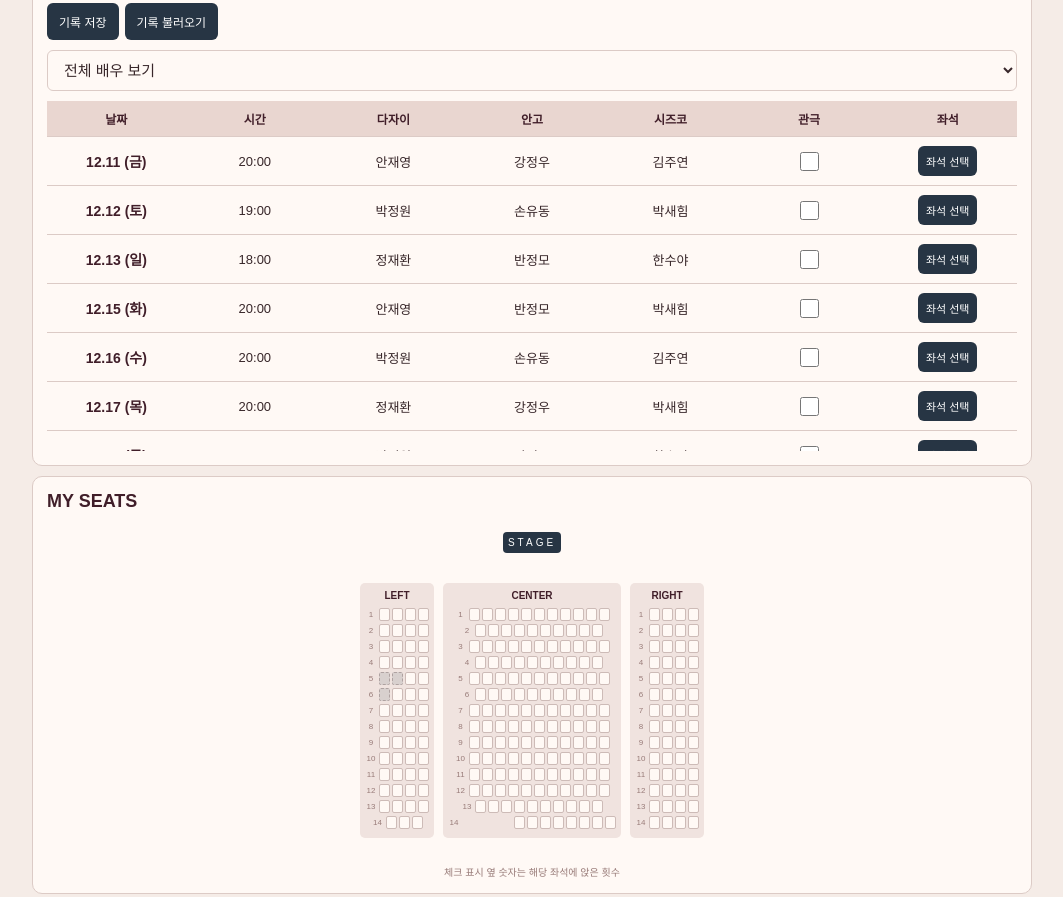
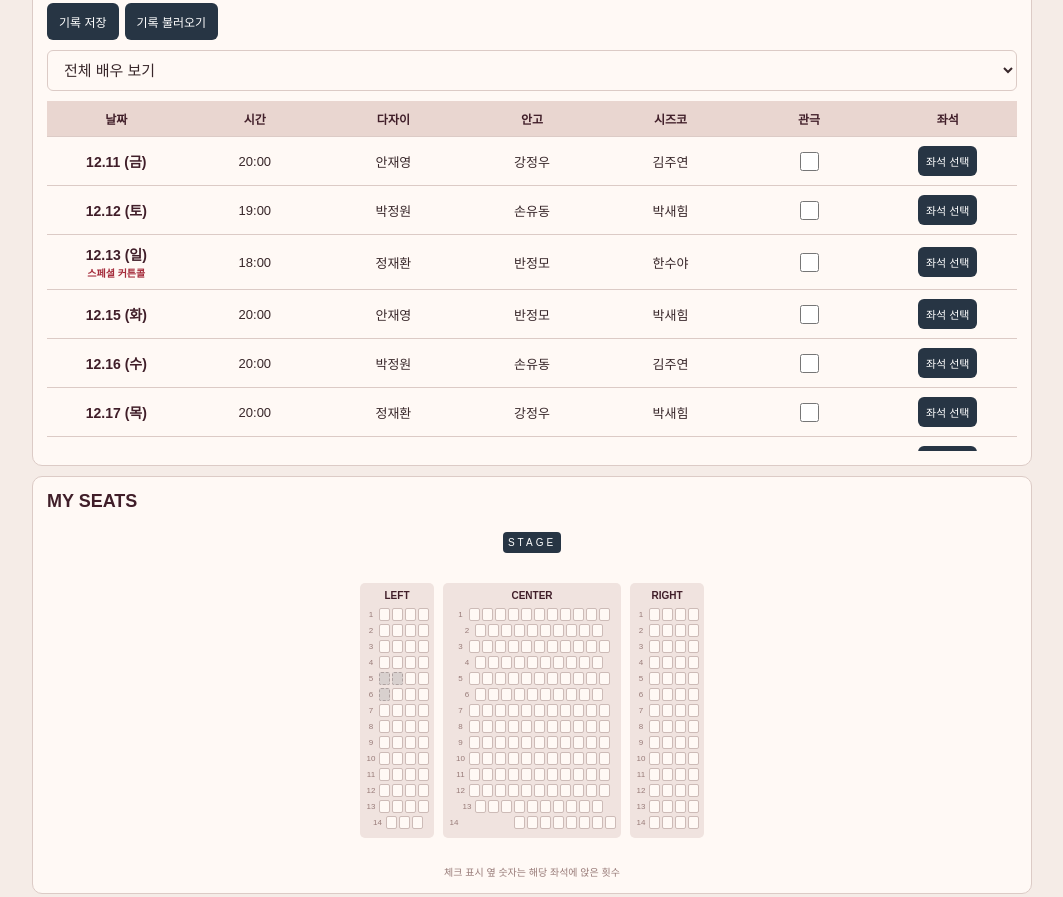
Before and after one commit to LEUGOL/NoLongerHuman, a plain HTML site: page index.html in a window 1280 px wide. Shown: the part 675-1572 px from the top of the page, without its empty margins (108-1171 px from the left). Drawn offline with Linux system fonts and the light colour scheme.

Commit message:
Update index.html

```diff
--- a/index.html
+++ b/index.html
@@ -663,9 +663,7 @@ function seatDescription(id){
  return `${blockName(block)} ${row}열 ${seatLayoutValue(block,Number(row),Number(local))}번`;
 }
 const events = [
- {date:"2026-11-05",name:"스페셜 커튼콜"},
- {date:"2026-11-08",name:"스페셜 커튼콜"},
- {date:"2026-11-10",name:"관객과의 대화"}
+ {date:"2026-12-13",name:"스페셜 커튼콜"}
 ];
 
 function render(){
```
